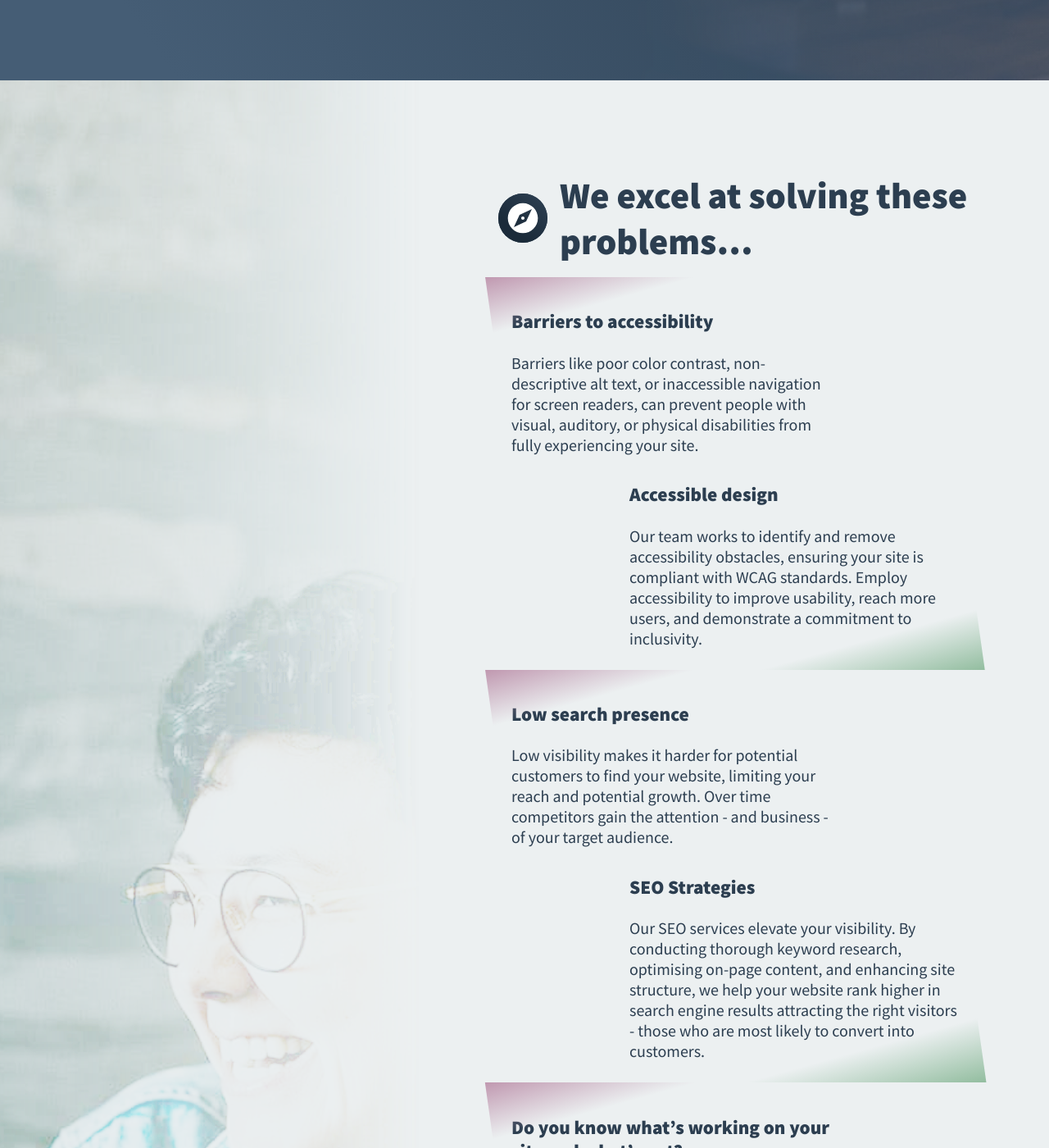
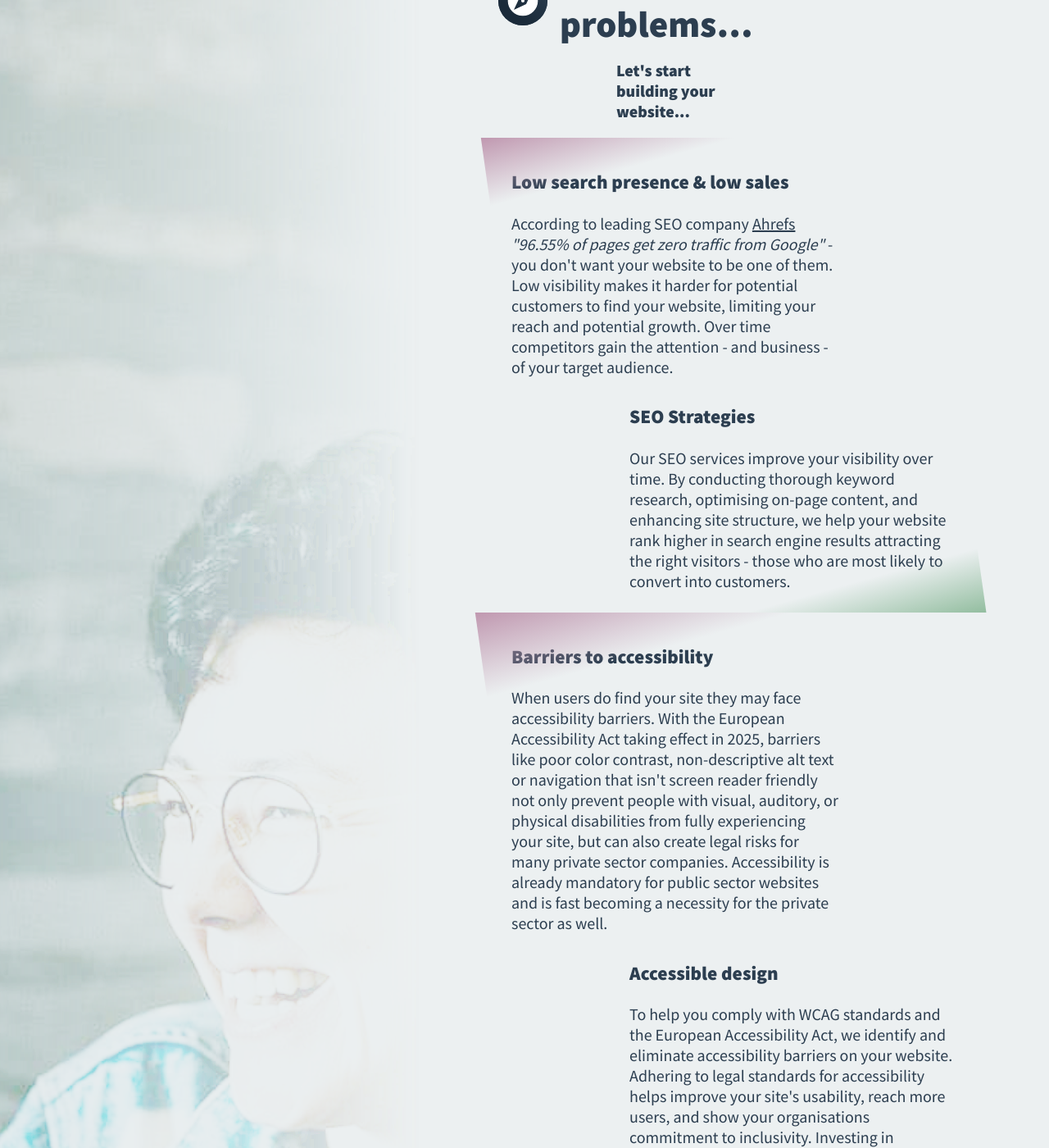
Before and after one commit to derangeddk/deranged.dk, a Jekyll site: the page built from _services/page-upgrade.html, in a window 1280 px wide and 1400 px high, scrolled down 1652 px. Shown: the whole window at 82% size. Built offline with Jekyll 4.4.1, drawn with Linux system fonts in a browser that asks for light colours; comment, search, counter and statistics services are not loaded; some of the changed text lies outside the part shown.

Commit message:
Complete content revision for page upgrade

```diff
--- a/_services/page-upgrade.html
+++ b/_services/page-upgrade.html
@@ -20,28 +20,22 @@
     <h2 class="content-row__title">Conquering digital hurdles, together</h2>
     <div class="content-row__text">
       <p>
-        Our unique approach to <strong>upgrade</strong> your website focuses on <strong>identifying solutions</strong> for your pain points and bringing value to your business.
-      </p>
-      <p>
-        We work in an <strong>agile</strong> manner to ensure that your websites starts performing better from day one.
+        Our focus is on <strong>identifying solutions</strong> for your pain points and bringing value to your business. We operate using an agile approach ensuring that your website starts to show improved performance within the first week.
       </p>
       <p>We offer:</p>
       <ul>
-        <li>Data protection compliance - Safeguard your users trust and ensure compliance with GDPR</li>
-        <li>Inclusive web design - Welcome all users with accessible design</li>
-        <li>SEO optimisation - Boost your websites visibility in search rankings</li>
-        <li>Website analytics - Make informed business decisions with data-driven insights</li>
-        <li>Website optimisation - Make your website work for your users by improving speed, usability and overall performance</li>
+        <li>Data protection compliance</li>
+        <li>Inclusive web design</li>
+        <li>SEO optimisation</li>
+        <li>Website analytics</li>
+        <li>Website optimisation</li>
       </ul>
       <p>
-        If you are in need of <strong>on-demand support</strong>, <strong>expert advice</strong>, and <strong>certified technical expertise</strong> -
-        we have extensive front-end experience and offer the flexibility guidance when you need it - without the long-term commitment or costs of a full-
-        time hire.
+        We have extensive front-end experience so if you are in need of flexible <strong>on-demand support</strong>, <strong>expert advice</strong>, and <strong>certified technical expertise</strong> without the costs of a full time hire - we can help.
       </p>
       <p>
-        We work with vendors like <a href="https://matomo.org/" target="_blank">Matomo</a>, <a href="https://www.shopify.com/" target="_blank">Shopify</a> and <a href="https://webflow.com/" target="_blank">Webflow</a> alongside frameworks like React, Vue.js, Svelte, Angular, <a href="https://wordpress.com/" target="_blank">WordPress</a> and Node.js to implement tailored solutions for our clients and maintain them.
+        We can work with your tech stack and our commonly used vendors <a href="https://matomo.org/" target="_blank">Matomo</a>, <a href="https://www.shopify.com/" target="_blank">Shopify</a> and <a href="https://webflow.com/" target="_blank">Webflow</a> alongside frameworks like React, Vue.js, Svelte, Angular, <a href="https://wordpress.com/" target="_blank">WordPress</a> and Node.js to maintain and implement tailored solutions for you.
       </p>
-      <p>Speak with our team to schedule a consultation or learn more about how we can help you achieve your goals.</p>
       <center>
         <a class="button button--narrow" href="#contact">Ready to upgrade your website?</a>
       </center>
@@ -56,64 +50,52 @@
     <h2 class="content-row__title">We excel at solving these problems…</h2>
     <div class="content-row__examples">
       <div class="content-row__problem">
+        <h3>Low search presence & low sales</h3>
+        <p>
+          According to leading SEO company <a href="https://ahrefs.com/blog/seo-statistics/">Ahrefs</a> <i>"96.55% of pages get zero traffic from Google"</i> - you don't want your website to be one of them. Low visibility makes it harder for potential customers to find your website, limiting your reach and potential growth. Over time competitors gain the attention - and business - of your target audience.
+        </p>
+      </div>
+      <div class="content-row__solution">
+        <h3>SEO Strategies</h3>
+        <p>
+          Our SEO services improve your visibility over time. By conducting thorough keyword research, optimising on-page content, and enhancing site structure, we help your website rank higher in search engine results attracting the right visitors - those who are most likely to convert into customers.
+        </p>
+      </div>
+      <div class="content-row__problem">
         <h3>Barriers to accessibility</h3>
         <p>
-          Barriers like poor color contrast, non-descriptive alt text, or inaccessible navigation for screen readers, can prevent people with visual,
-          auditory, or physical disabilities from fully experiencing your site.
+          When users do find your site they may face accessibility barriers. With the European Accessibility Act taking effect in 2025, barriers like poor color contrast, non-descriptive alt text or navigation that isn't screen reader friendly not only prevent people with visual, auditory, or physical disabilities from fully experiencing your site, but can also create legal risks for many private sector companies. Accessibility is already mandatory for public sector websites and is fast becoming a necessity for the private sector as well.
         </p>
       </div>
       <div class="content-row__solution">
         <h3>Accessible design</h3>
         <p>
-          Our team works to identify and remove accessibility obstacles, ensuring your site is compliant with WCAG standards. Employ accessibility to
-          improve usability, reach more users, and demonstrate a commitment to inclusivity.
+          To help you comply with WCAG standards and the European Accessibility Act, we identify and eliminate accessibility barriers on your website. Adhering to legal standards for accessibility helps improve your site's usability, reach more users, and show your organisations commitment to inclusivity. Investing in accessible design also future proofs your site against shifting user expectations and regulatory updates.
         </p>
       </div>
     <div class="content-row__problem">
-        <h3>Low search presence</h3>
+      <h3>Is your site slow or hard to navigate?</h3>
       <p>
-          Low visibility makes it harder for potential customers to find your website, limiting your reach and potential growth. Over time competitors
-          gain the attention - and business - of your target audience.
+        Poor performance frustrates users and increases bounce rates. Research by <a href="https://www.thinkwithgoogle.com/marketing-strategies/app-and-mobile/page-load-time-statistics/">Google</a> shows that the probability of a user bouncing increases by 32% as page load time goes from 1 second to 3 seconds - If users aren't staying on your site then they're not converting to customers, stagnating your revenue growth. Users expect websites to load instantly, even on mobile.
       </p>
     </div>
     <div class="content-row__solution">
-        <h3>SEO Strategies</h3>
+      <h3>Website optimisation</h3>
       <p>
-          Our SEO services elevate your visibility. By conducting thorough keyword research, optimising on-page content, and enhancing site structure, we
-          help your website rank higher in search engine results attracting the right visitors - those who are most likely to convert into customers.
+        Our team will make your website more efficient - optimising your page's load speed, usability and navigability to keep your users engaged. Our aim is to make your site effortless and fast to use on any device which, according to <a href="https://www.thinkwithgoogle.com/intl/en-emea/marketing-strategies/app-and-mobile/mobile-page-speed-data/">Google's</a> research results in increased progression rates throughout you sales funnel improving your bottom line.
       </p>
     </div>
       <div class="content-row__problem">
         <h3>Do you know what’s working on your site and what’s not?</h3>
         <p>
-          Without data driven insights knowing what content drives traffic, whether visitors convert into customers or how effective your marketing
-          strategies are becomes guesswork.
+          Without data-driven insights, understanding which content drives traffic on your website turns into guesswork. Lacking insights into visitor conversions and marketing effectiveness can hinder your site’s potential for growth.
         </p>
       </div>
       <div class="content-row__solution">
         <h3>Analytics</h3>
         <p>
-          We implement GDPR-compliant analytics to help you understand visitor behavior and make more informed decisions. Analytics helps you make sense
-          of the numbers and gives you a window into how your users interact with your site, what content draws them in and how effectively they convert
-          into customers- You can track key metrics like page visits, session durations and bounce rates to pinpoint what works - and what doesn't -
-          allowing you to focus on creating content that drives traffic.
+          We implement GDPR-compliant analytics to help you understand visitor behavior and make more informed decisions. Our analytics services translate complex data into meaningful insights, showing user interaction, content engagement, and conversion effectiveness, so you can track these key metrics and pinpoint exactly what works, and what doesn't.
         </p>
-      </div>
-      <div class="content-row__problem">
-        <h3>Is your site slow or hard to navigate?</h3>
-        <p>
-          Poor performance frustrates users and increases bounce rates. Users expect websites to load instantly, slow sites increase frustration and can
-          lead to higher bounce rates. When a site underperforms users move on quickly, costing you potential customers.
-        </p>
-      </div>
-      <div class="content-row__solution">
-        <h3>Website optimisation</h3>
-        <p>
-          Optimising your website’s speed, usability and navigability keeps users engaged and gives you a competitive edge by turning potential bounced
-          users into customers. Our team specialises in making websites more efficient including working with image compression, mobile responsiveness
-          and streamlined site navigation - making your site effortless to use on any device.
-        </p>
-      </div>
     </div>
     <div class="content-row__text content-row__text--bottom">
       <p><strong>Let's start building your website...</strong></p>
```
Lines whose indentation alone changed are shown as unchanged.
